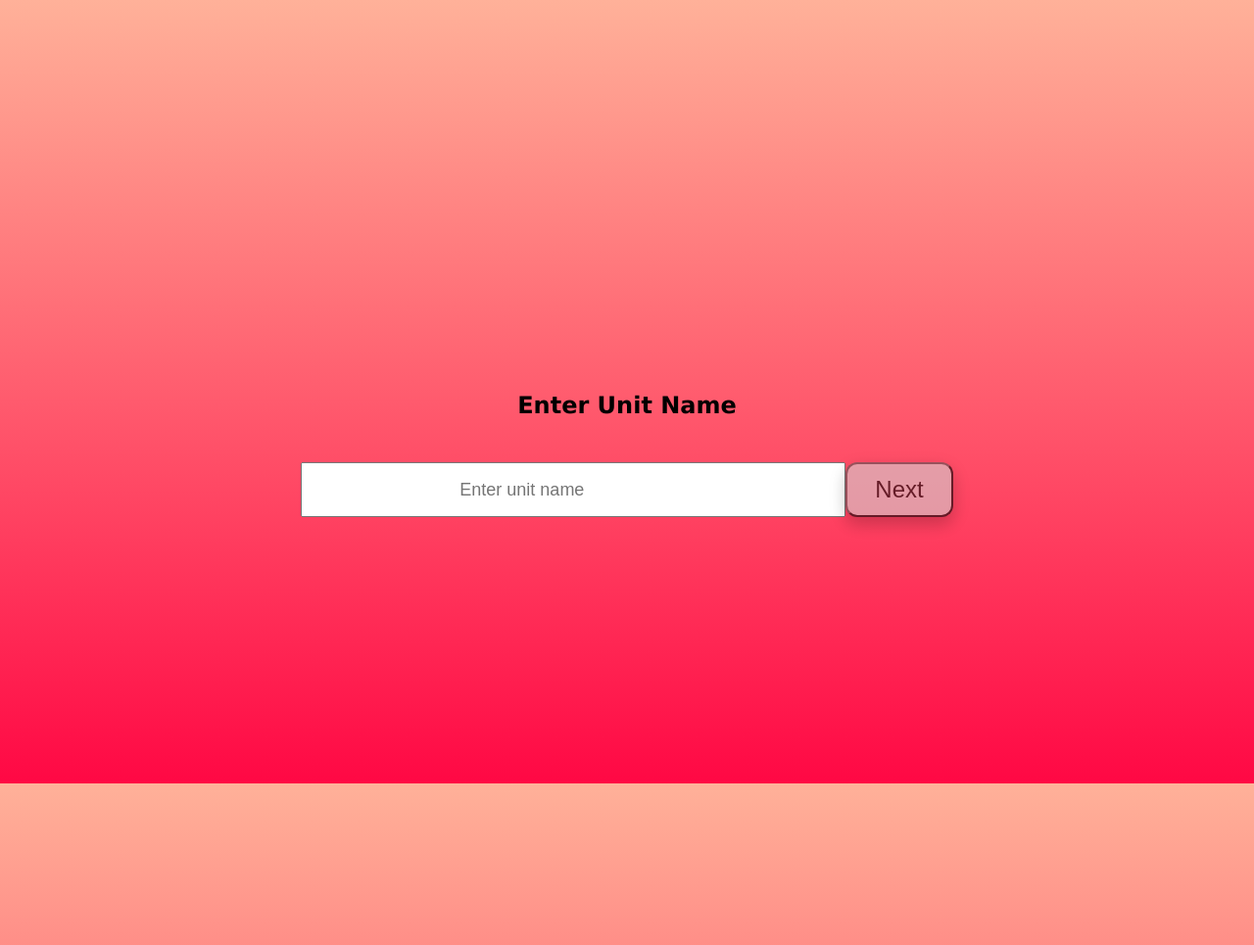
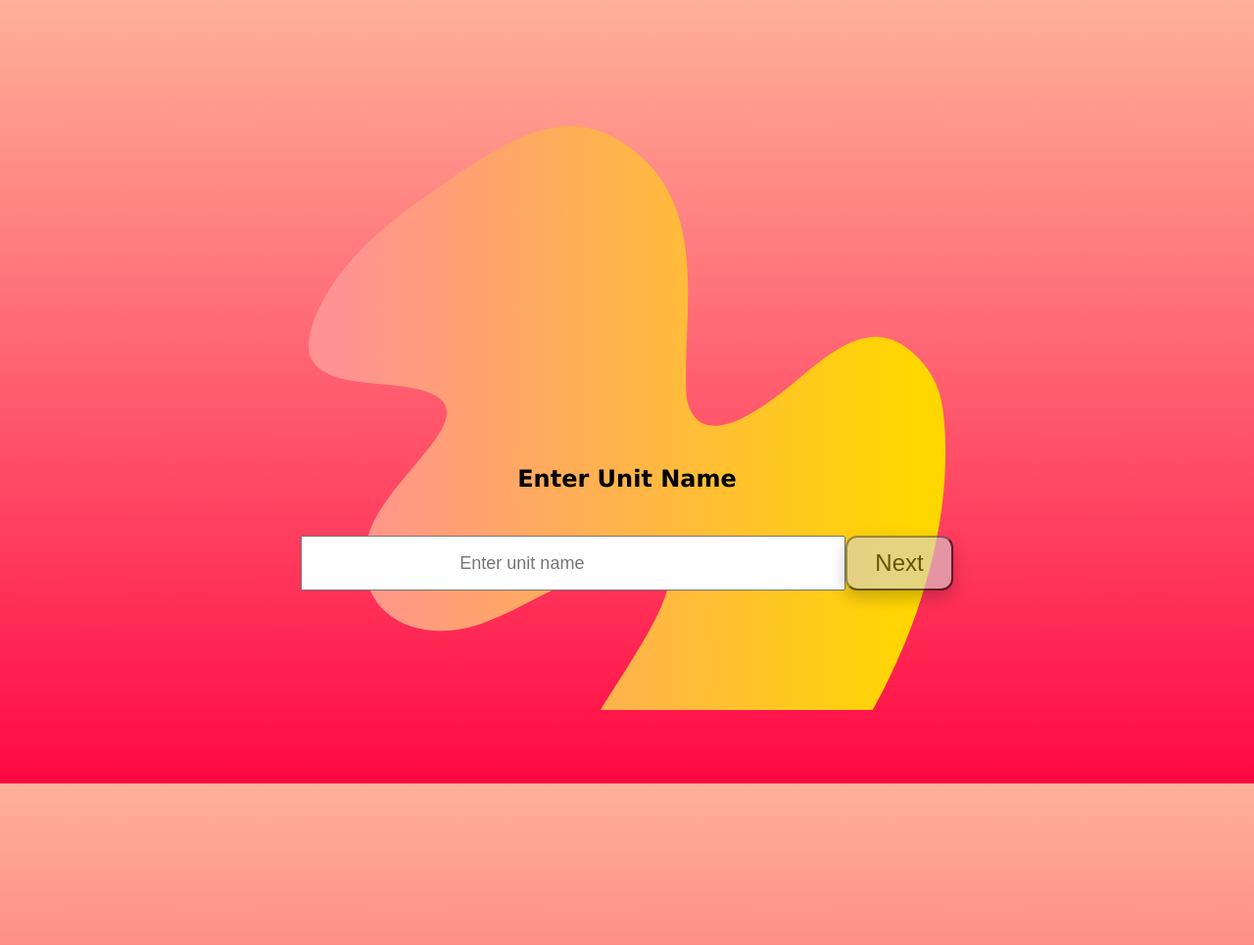
Before and after one commit to engineerdragon01/unitproject-repo, a Python web app: template templates/enter.html in a window 1280 px wide. Shown: the top 965 px of the page at 98% size. Run offline with Jinja, Linux system fonts and the light colour scheme; the template is opened without the code that fills it, so the values that code supplies are empty.

Commit message:
added css image to enterpage

```diff
--- a/templates/enter.html
+++ b/templates/enter.html
@@ -9,6 +9,7 @@
     <link rel="stylesheet" href="stylesheets/enter.css">
   </head>
   <body class="enterPage">
+    <div class="stuff">
     <h2 class="enterTitle">Enter Unit Name</h2>
     <div class="everything">
       <div class="center">
@@ -18,5 +19,6 @@
         </form>
       </div>
     </div>
+  </div>
   </body>
 </html>
```
